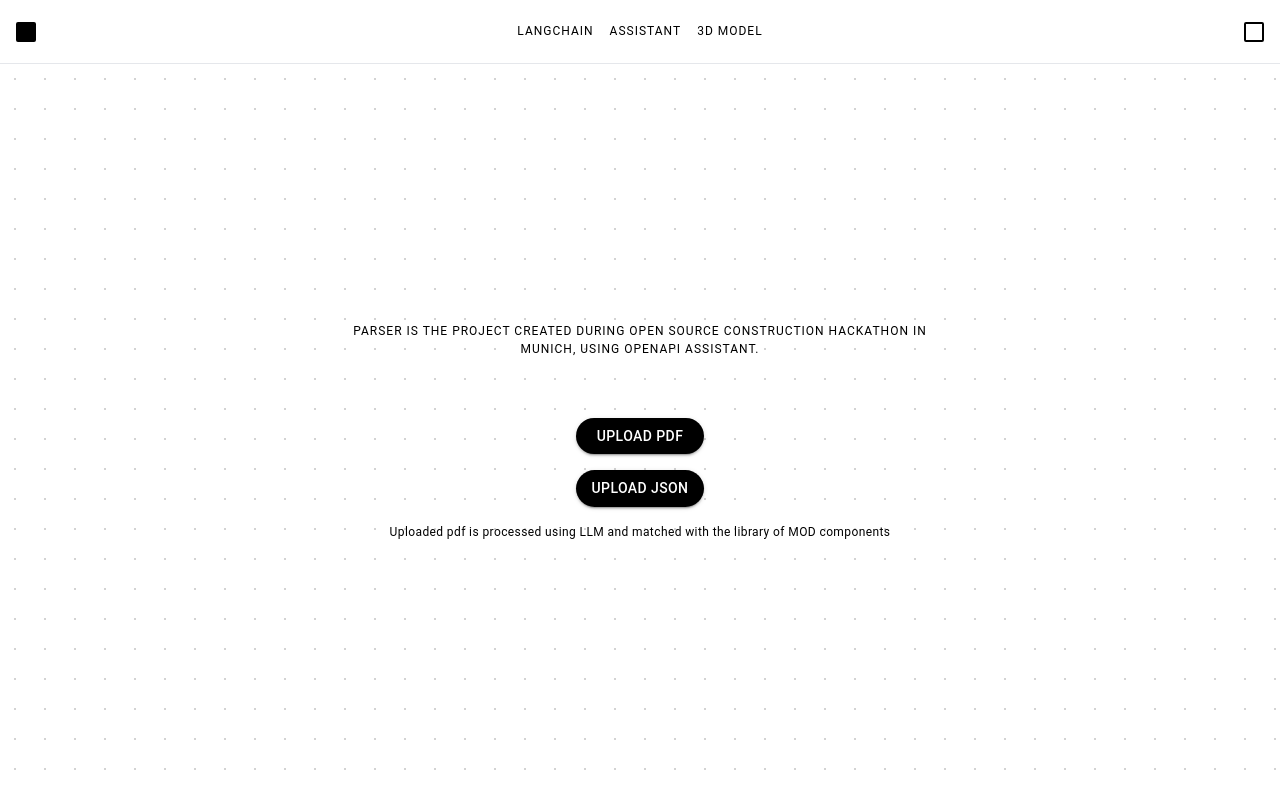
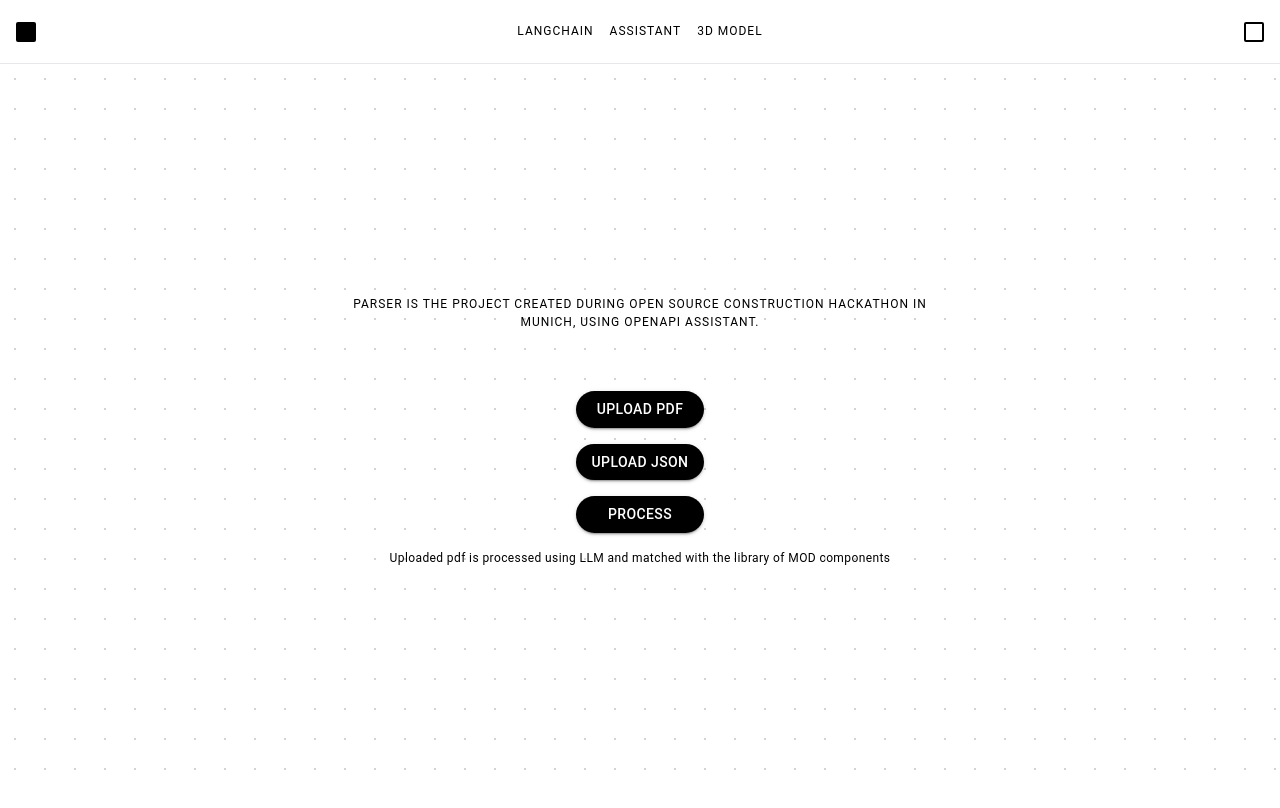
Before and after one commit to Shavss/prefab-smart-parser, a Next.js app: page /assistant in a window 1280 px wide. Shown: the top 808 px of the page. Built offline with nearby package versions, Linux system fonts and the light colour scheme.

Commit message:
assistant buttons

```diff
--- a/app/Assistant.tsx
+++ b/app/Assistant.tsx
@@ -100,7 +100,15 @@ export default function Assistant() {
     } */
   };
 
-  const handleButtonClick = () => {
+  const handlePDF = () => {
+    document.getElementById('fileInput')?.click();
+  };
+
+  const handleJson = () => {
+    document.getElementById('fileInput')?.click();
+  };
+
+  const handleProcess = () => {
     document.getElementById('fileInput')?.click();
   };
 
@@ -161,7 +169,7 @@ export default function Assistant() {
               borderRadius: '30px',
               mb: 2
             }}
-            onClick={handleButtonClick}
+            onClick={handlePDF}
           >
             Upload PDF
           </Button>
@@ -174,9 +182,22 @@ export default function Assistant() {
               borderRadius: '30px',
               mb: 2
             }}
-            onClick={handleButtonClick}
+            onClick={handleJson}
           >
             Upload Json
+          </Button>
+          <Button
+            variant="contained"
+            color="primary"
+            sx={{
+              backgroundColor: 'black',
+              color: 'white',
+              borderRadius: '30px',
+              mb: 2
+            }}
+            onClick={handleProcess}
+          >
+            Process
           </Button>
           </Stack>
 
```
